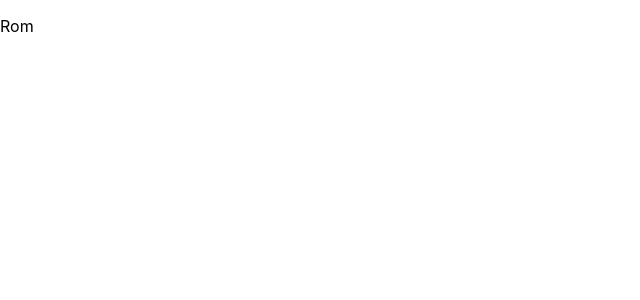
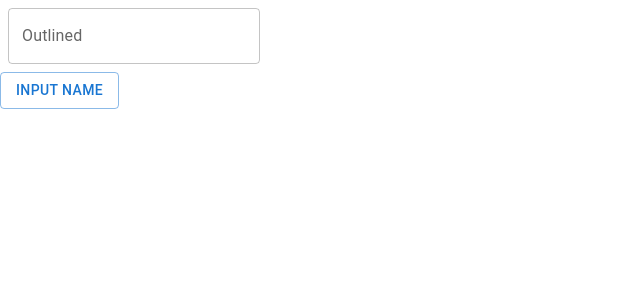
Before and after one commit to i-c-winner/glagols, a React (Create React App) app: page /1 in a window 1280 px wide. Shown: the top 300 px of the page, without its empty margins (0-640 px from the left). Built offline with nearby package versions, Linux system fonts and the light colour scheme; the HTML template or start-up script is replaced by a standard one.

Commit message:
Fix: смена имени папки Room

```diff
--- a/router.tsx
+++ b/router.tsx
@@ -1,7 +1,7 @@
 import {createBrowserRouter} from "react-router-dom";
 import App from "./App";
 import StartPage from "./src/strartPage";
-import Room from "./src/components/Room/Room";
+import Room from "./src/components/room/Room";
 
 const router = createBrowserRouter([
   {
--- a/src/components/Room/Room.tsx
+++ /dev/null
@@ -1,8 +0,0 @@
-import React from "react";
-
-function Room () {
-  return (
-    <p>Rom</p>
-  )
-}
-export default Room;
--- /dev/null
+++ b/src/components/room/Room.tsx
@@ -0,0 +1,31 @@
+import React, {useState, createRef} from "react";
+import Box from "@mui/material/Box";
+import TextField from "@mui/material/TextField";
+import Stack from "@mui/material/Stack";
+import Button from "@mui/material/Button";
+
+function Room() {
+  const inputRef=createRef<any>()
+  function createUserName() {
+
+  }
+  return (
+    <div>
+      <Box
+        component="form"
+        sx={{
+          '& > :not(style)': {m: 1, width: '25ch'},
+        }}
+        noValidate
+        autoComplete="off"
+      >
+        <TextField id="outlined-basic" label="Outlined" inputRef={inputRef} variant="outlined"/>
+      </Box>
+      <Stack spacing={2} direction="row">
+        <Button onClick={createUserName} variant="outlined">Input Name</Button>
+      </Stack>
+    </div>
+  )
+}
+
+export default Room;
--- a/src/store/store.ts
+++ b/src/store/store.ts
@@ -1,5 +1,5 @@
 import { configureStore } from '@reduxjs/toolkit'
-import sliceRoom from "../components/Room/sliceRoom";
+import sliceRoom from "../components/room/sliceRoom";
 
 export default configureStore({
   reducer: {sliceRoom},
--- a/src/strartPage.tsx
+++ b/src/strartPage.tsx
@@ -1,6 +1,6 @@
 import React, {useEffect, createRef} from "react";
 import {useNavigate} from "react-router-dom";
-import {changeRoom} from "./components/Room/sliceRoom";
+import {changeRoom} from "./components/room/sliceRoom";
 import Stack from "@mui/material/Stack";
 import Button from "@mui/material/Button";
 import {useDispatch} from "react-redux";
```
Also changed, not shown: src/components/room/sliceRoom.ts (renamed from src/components/Room/sliceRoom.ts).
